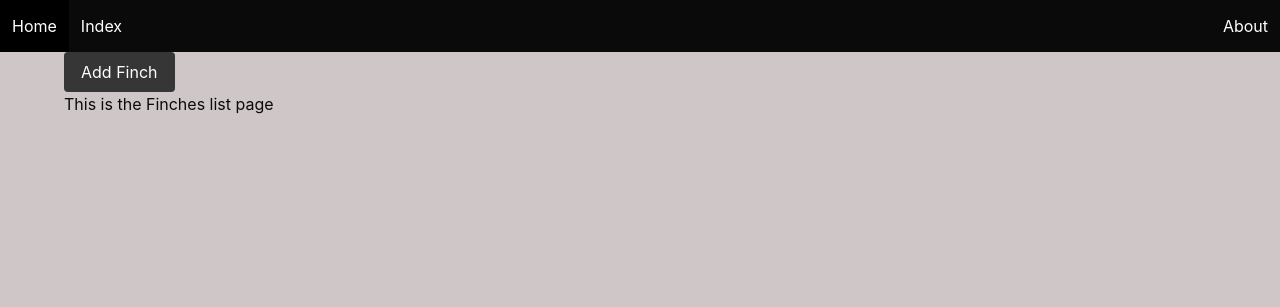
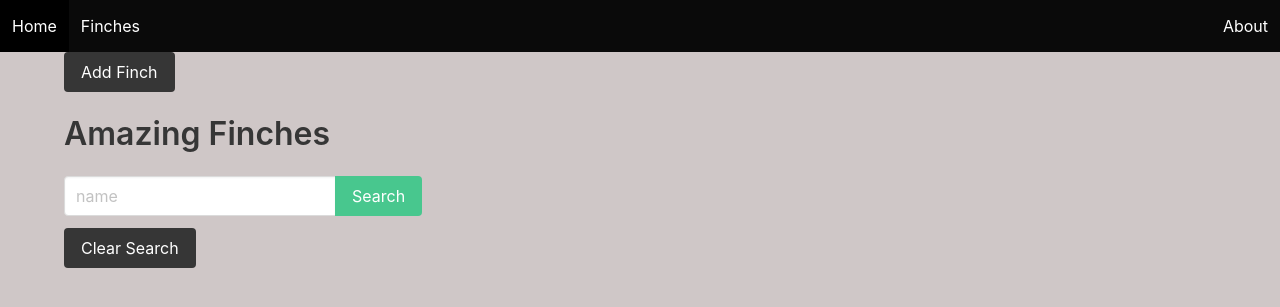
Before and after one commit to Oksanka25/Finch-Collector, a Django app: page /finches/ in a window 1280 px wide. Shown: the top 307 px of the page. Run offline with Django 4.2, Linux system fonts and the light colour scheme; data that the repository does not hold is empty.

Commit message:
Added a search to the index page

```diff
--- a/finch_project/settings.py
+++ b/finch_project/settings.py
@@ -77,7 +77,7 @@ WSGI_APPLICATION = 'finch_project.wsgi.application'
 
 DATABASES = {
     'default': {
-        'ENGINE': 'django.db.backends.sqlite3',
+        'ENGINE': 'django.db.backends.postgresql',
         'NAME': 'finches',
     }
 }
--- a/main_app/templates/base.html
+++ b/main_app/templates/base.html
@@ -22,7 +22,7 @@
                 </a>
             </div>
             <div class="navbar-menu navbar-start">
-                <a class="navbar-item" href="/index">Index</a>
+                <a class="navbar-item" href="/finches"> Finches</a>
             </div>
             <div class="navbar-menu navbar-end">
                 <a class="navbar-item" href="/about">About</a>
--- a/main_app/templates/finch_list.html
+++ b/main_app/templates/finch_list.html
@@ -2,7 +2,18 @@
 {% block title %} - Finches {% endblock %}
 {% block content %}
 <a class="button is-dark" href="{% url 'finch_create' %}">Add Finch</a>
-    <h1>This is the Finches list page</h1>
+    <h1 class="title pt-5">{{header}}</h1>
+    <form class="mb-5" method="get">
+        <div class="field has-addons">
+          <div class="control">
+            <input class="input" type="text" name="name" placeholder="name" />
+          </div>
+          <div class="control">
+            <input class="button is-success" type="submit" value="Search" />
+          </div>
+        </div>
+        <a class="button is-dark" href="{% url 'finch_list' %}">Clear Search</a>
+      </form>
     {% for finch in finches %}
         <a href="{{finch.id}}" >
             <h3>{{finch.name}}</h3>
--- a/main_app/views.py
+++ b/main_app/views.py
@@ -17,7 +17,13 @@ class FinchList(TemplateView):
 
     def get_context_data(self, **kwargs):
         context = super().get_context_data(**kwargs)
-        context["finches"] = Finch.objects.all()
+        name = self.request.GET.get("name")
+        if name != None:
+            context["finches"] = Finch.objects.filter(name__icontains=name)
+            context["header"] = f"Searching for {name}"
+        else:
+            context["finches"] = Finch.objects.all()
+            context["header"] = "Amazing Finches"
         return context
 
 
```
Also changed, not shown: db/create_finches.sql (+13 -13 lines), 1 other file.
